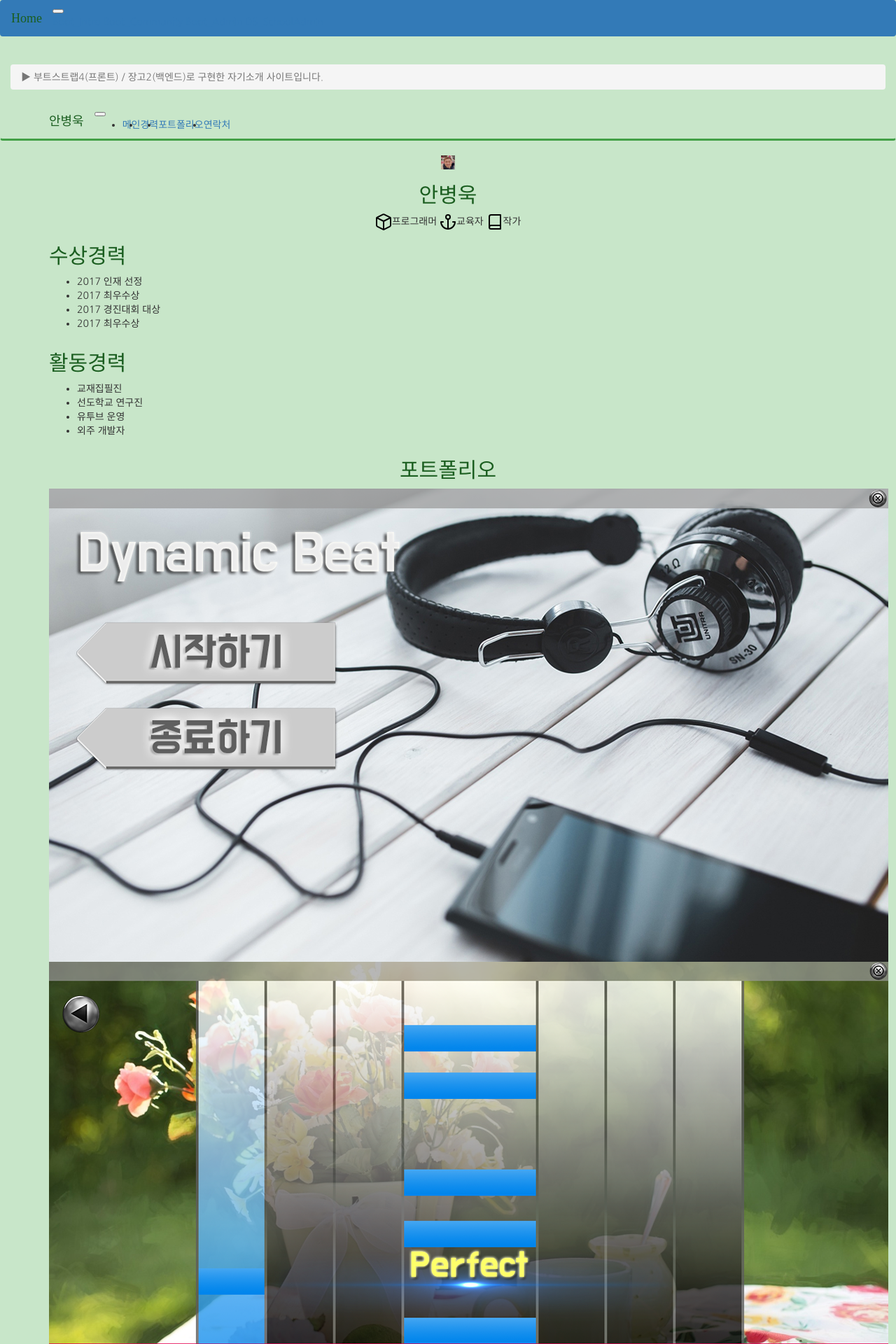
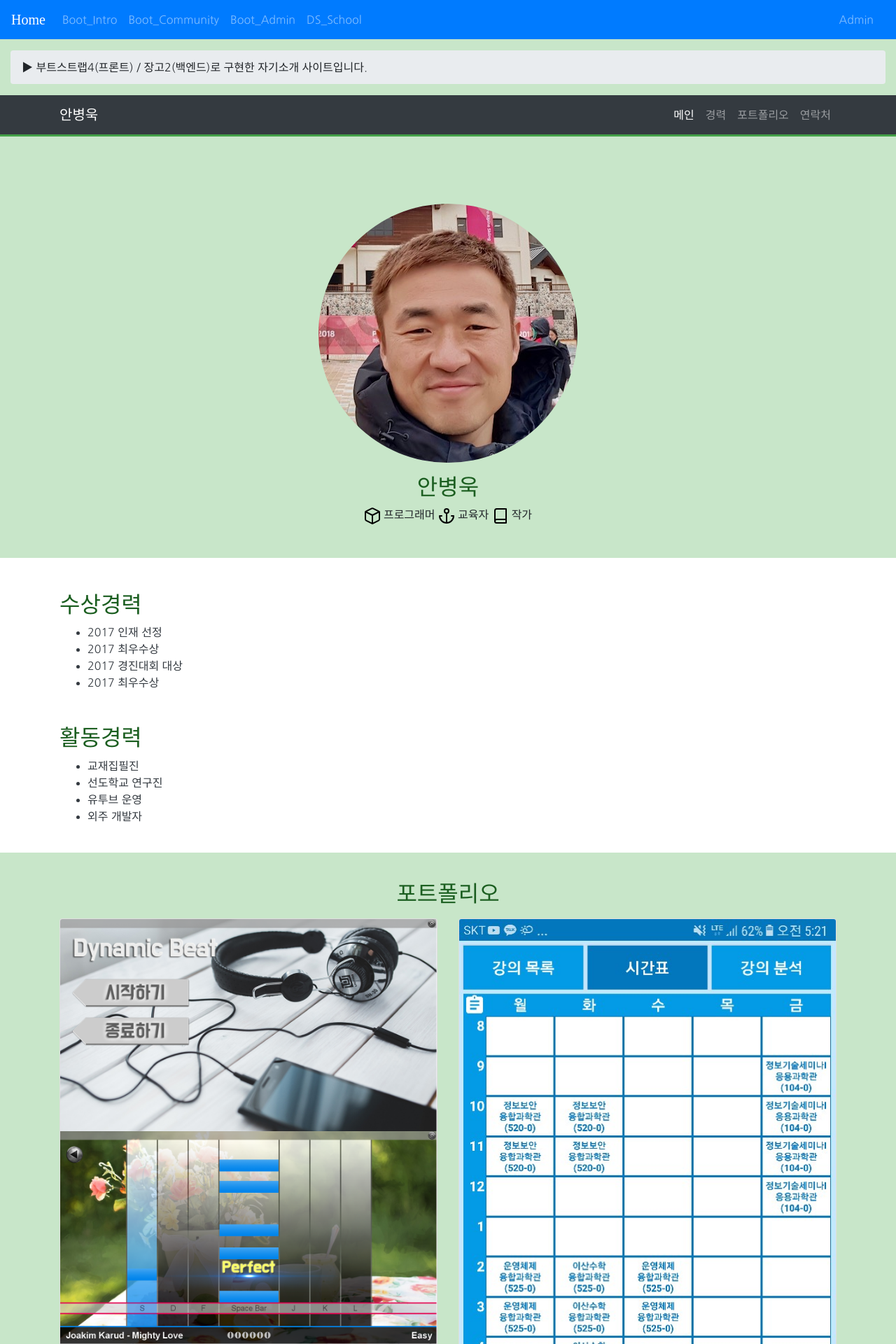
Before and after one commit to ahnbu/ahnbu_portal, a Django app: page /boot_intro/ in a window 1280 px wide; the page is wider, and only the part inside the window is pictured. Shown: the top 1920 px of that part at 70% size. Run offline with Django 3.2, Linux system fonts and the light colour scheme; some libraries are stand-ins or nearby versions; some web fonts are replaced.

Commit message:
static작동 후 원래 static 형식대로 바꿔서 1st try

```diff
--- a/ahnbu_portal/templates/layout.html
+++ b/ahnbu_portal/templates/layout.html
@@ -11,13 +11,11 @@
   <meta name="viewport" content="width=device-width, initial-scale=1, shrink-to-fit=no">
 
   <!-- Bootstrap CSS -->
-  <link rel="stylesheet" href="https://maxcdn.bootstrapcdn.com/bootstrap/3.3.7/css/bootstrap.min.css">
+  {% comment %} <link rel="stylesheet" href="https://maxcdn.bootstrapcdn.com/bootstrap/3.3.7/css/bootstrap.min.css"> {% endcomment %}
+  <link rel="stylesheet" href="{% static 'css/bootstrap.min.css' %}">
 
-  {% comment %} <link rel="stylesheet" href="{% static 'css/bootstrap.min.css' %}"> {% endcomment %}
-  {% comment %}
-  <link rel="stylesheet" href="{% static 'css/fontawesome.min.css' %}"> {% endcomment %}
+  {% comment %}<link rel="stylesheet" href="{% static 'css/fontawesome.min.css' %}"> {% endcomment %}
   {% block css %}
-    <link rel="stylesheet" href="{% static 'css/custom.css' %}">
   {% endblock %}
 </head>
 
--- a/boot_intro/templates/boot_intro/index.html
+++ b/boot_intro/templates/boot_intro/index.html
@@ -5,7 +5,7 @@
 
 {% block css %}
   <link rel="stylesheet" href="{% static 'css/boot_intro/custom.css' %}">
-  <link rel="stylesheet" href="static/css/boot_intro/custom.css">
+  {% comment %} <link rel="stylesheet" href="static/css/boot_intro/custom.css"> {% endcomment %}
 
 {% endblock %}
 
@@ -44,11 +44,12 @@
         </nav>
         <section class="container mt-5">
             <div class="text-center">
-                {% comment %} <img src="{% static 'img/boot_intro/profile.jpg' %}" height="20" alt="" class="img-fluid mb-3 rounded-circle mt-5"> {% endcomment %}
-                <img src="http://ahnbu.pythonanywhere.com/static/img/boot_intro/profile.jpg" height="20" alt="" class="img-fluid mb-3 rounded-circle mt-5">
+                <img src="{% static 'img/boot_intro/profile.jpg' %}" height="20" alt="" class="img-fluid mb-3 rounded-circle mt-5">
+                {% comment %} <img src="http://ahnbu.pythonanywhere.com/static/img/boot_intro/profile.jpg" height="20" alt="" class="img-fluid mb-3 rounded-circle mt-5"> {% endcomment %}
 
                 <h2>안병욱</h2>
-                <img src="../static/img/boot_intro/box.svg" alt="" class="img-fluid mr-1">프로그래머
+                {% comment %} <img src="../static/img/boot_intro/box.svg" alt="" class="img-fluid mr-1">프로그래머 {% endcomment %}
+                <img src="{% static 'img/boot_intro/box.svg' %}" alt="" class="img-fluid mr-1">프로그래머
                 <img src="{% static 'img/boot_intro/anchor.svg' %}" alt="" class="img-fluid mr-1">교육자
                 <img src="{% static 'img/boot_intro/book.svg' %}" alt="" id="career" class="img-fluid mr-1">작가
             </div>
```
